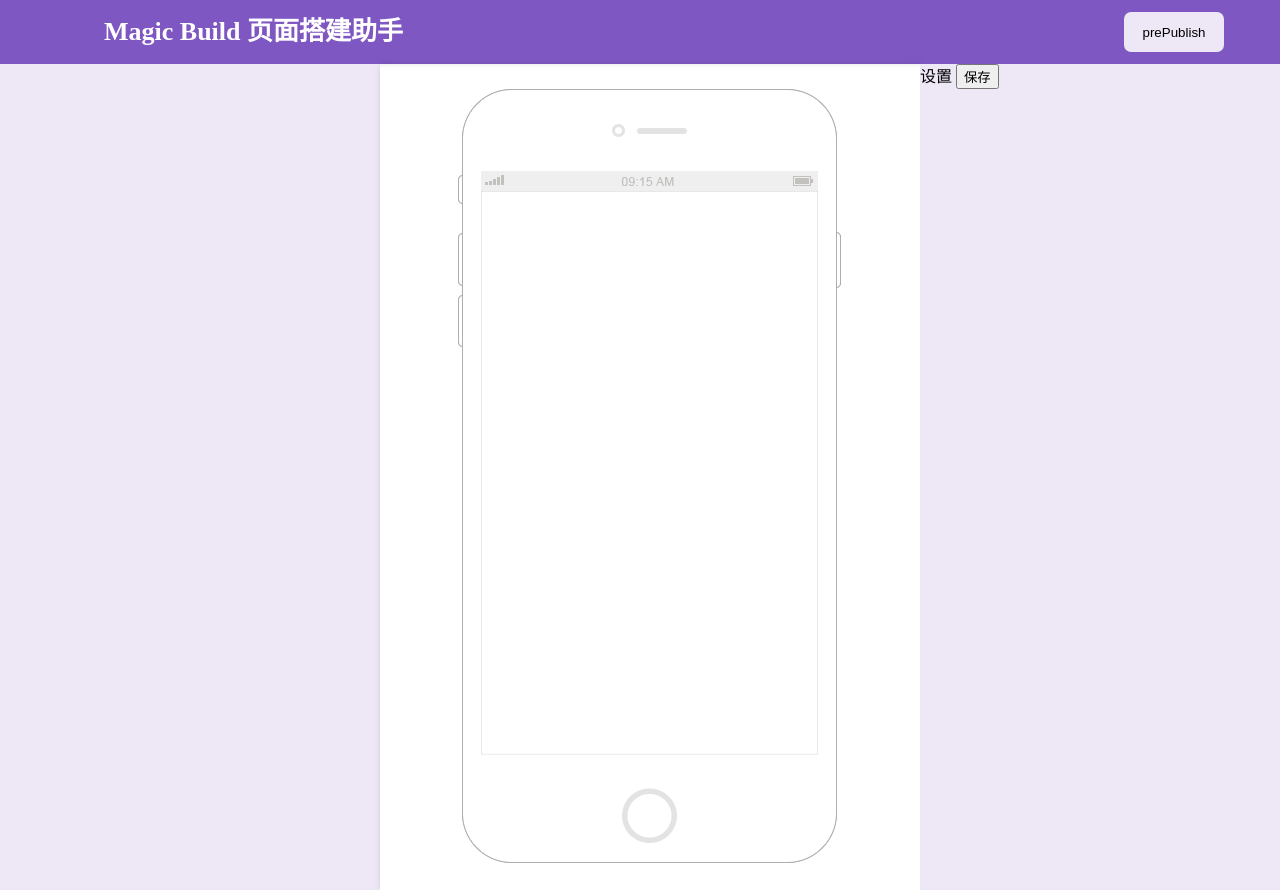
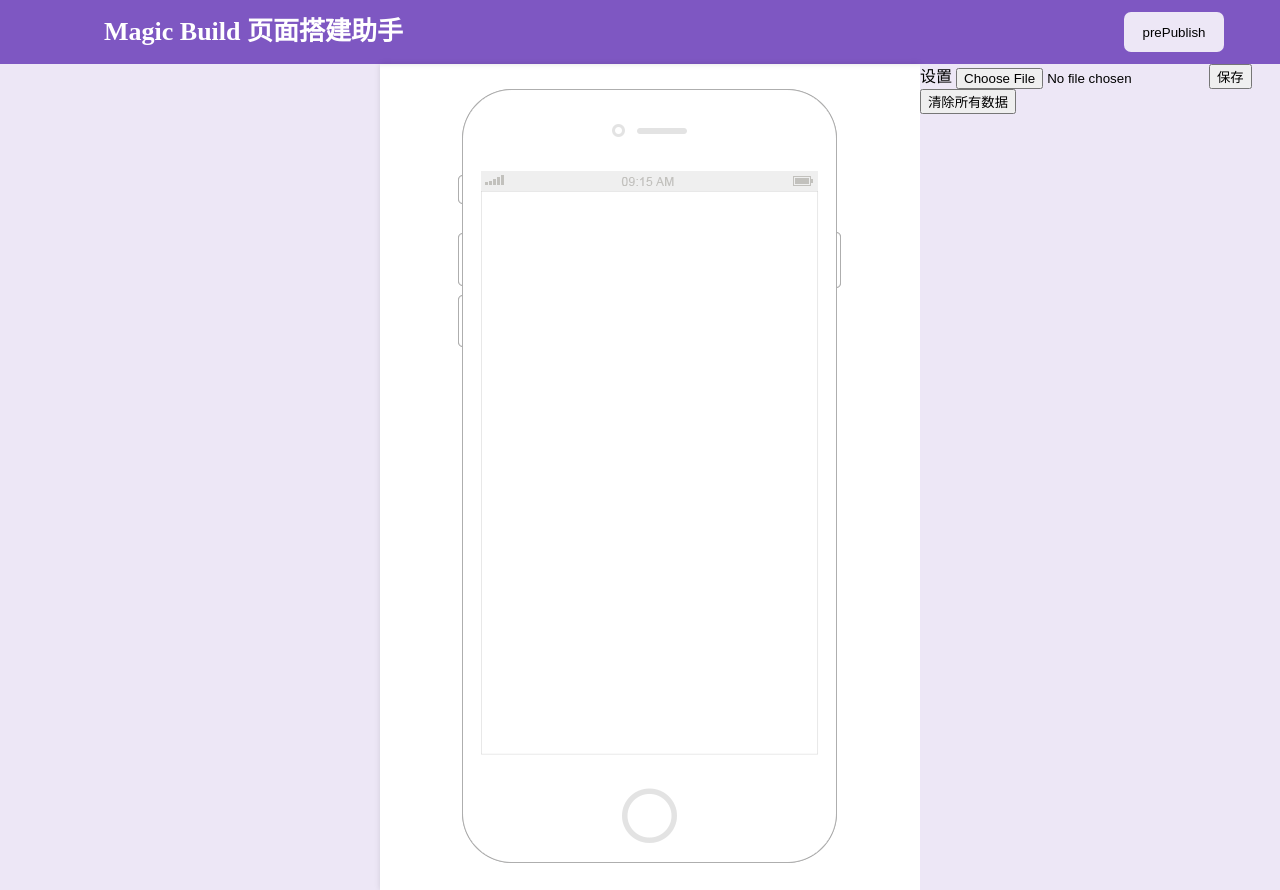
Before and after one commit to MullinsFan/magic-build, a Vue app: page / in a window 1280 px wide. Built offline with nearby package versions, Linux system fonts and the light colour scheme.

Commit message:
不同组件的不同数据存储

```diff
--- a/src/components/preview.vue
+++ b/src/components/preview.vue
@@ -97,10 +97,11 @@ export default {
       let index = this.findIndex(e.target)
       let name = this.pageData.preComponentList[index].name
       let id = this.pageData.preComponentList[index].id
-      this.setCurrentComponent({ index, name })
+      this.setCurrentComponent({ index, name, id })
       //引入组件相应的schema文件,存入本地
       this.schemaData = require('./modules/' + name + '/' + name + 'schema.json')
-      localStorage.setItem(`'${name}'`, JSON.stringify(this.schemaData))
+      localStorage.setItem(`'${name}'` + id , JSON.stringify(this.schemaData))
+      //触发show
     },
     //递归查找index
     findIndex(element) {
--- a/src/components/setting.vue
+++ b/src/components/setting.vue
@@ -1,11 +1,12 @@
 <template>
   <div class="wrap">设置
+
     <div v-if = "show">
       <ul class="data">
         <li v-for="(item,index) in result" :key="index">
           <label>{{ item.title }}:</label>
           <input v-model="item.val" placeholder="请填写" v-if="!item.items">
-          <table v-if="item.items">
+          <table v-if = "item.items">
               <tr>
                 <th v-for="secItem in item.items.properties" @lick="addItems" >
                 {{ secItem.title }}
@@ -14,17 +15,20 @@
 
               <tr v-for="(secs,index) in secRes" :key="index">
                 <td v-for="(secitem,index) in secs" :key="index">
-                  <input v-model="secitem.val" placeholder="请填写" v-if="!secitem.items">
+                  <input v-model="secitem.val" placeholder="请填写" >
+                  <!-- <input v-model="secitem.val" placeholder="请填写" v-if="!secitem.items"> -->
                 </td>
               </tr>
 
               <i class="iconfont add" @click="addItems" >&#xe602;</i>
+              <i class="iconfont del" @click="delItems" >&#xe612;</i>
             </table>
         </li>
       </ul>
     </div>
-
+    <input type="file" name="">
     <button @click="handleSubmit">保存</button>
+    <button @click="clearData">清除所有数据</button>
   </div>
 </template>
 
@@ -71,7 +75,8 @@ export default {
       once: true,
       secRes: [],
       secItems: [],
-      count: null,
+      count: {},//存储不同组件的count
+      id: null,
     };
   },
   computed: {
@@ -85,50 +90,63 @@ export default {
       return this.pageData.preComponentList[index].data;
     },
     show() {
-      console.log("show")
       const vm = this
       let name = vm.currentComponent.name
+      vm.id = vm.currentComponent.id
       //取出本地存储的组件相应的shcema文件
-      let res = JSON.parse(localStorage.getItem(`'${name}'`))
+      let res = JSON.parse(localStorage.getItem(`'${name}'` + vm.id))
       if(res == null) return false
-      console.log("show========")
-      localStorage.setItem(`'${name}'`, JSON.stringify(res))
+      // localStorage.setItem(`'${name}'` + id, JSON.stringify(res))
+
       vm.result = res.properties
-      if(vm.once) {
+      vm.showTable()
+
+      return true
+    },
+  },
+  methods: {
+    ...mapActions([
+      'setComponentsData'
+    ]),
+    showTable() {
+      const vm = this
       for(let x in vm.result) {
         if(vm.result[x].type === "array") {
           //将二级数据转换成数组
           let sec = vm.result[x].items.properties
-            vm.count = vm.result[x].minItems
+          let id = vm.id
+          if(vm.count[id] === undefined) {
+            vm.count[id] = vm.result[x].minItems
+          }
+          vm.secItems = []
+          vm.secRes = []
           for(let y in sec) {
             let item = cloneDeep(sec[y])
             vm.secItems.push(item)
           }
-            for(let m = 0; m < vm.count ; m++) {
+          for(let m = 0; m < vm.count[id] ; m++) {
             let secItems = cloneDeep(vm.secItems)
             vm.secRes.push(secItems)
           }
         }
       }
-        vm.once = false
-      }
-
-      return true
+    },
+    delItems() {
+      const vm = this
+      let id = vm.id
+      if(vm.count[id] > 1) {
+        vm.count[id] = vm.count[id] - 1
+        vm.showTable()
       }
     },
-  methods: {
-    ...mapActions([
-      'setComponentsData'
-    ]),
     addItems() {
-
       const vm = this
-      vm.count = vm.count + 1
-      vm.secRes = []
-      for(let m = 0; m < vm.count ; m++) {
-        let secItems = cloneDeep(vm.secItems)
-        vm.secRes.push(secItems)
-      }
+      let id = vm.id
+        vm.count[id] = vm.count[id] + 1
+        vm.showTable()
+    },
+    clearData() {
+      localStorage.clear()
     },
     handleSubmit() {
       const vm = this
@@ -171,12 +189,12 @@ export default {
 
 <style lang="less" scoped>
 @font-face {
-  font-family: 'iconfont';  /* project id 487135 */
-  src: url('//at.alicdn.com/t/font_487135_jh39b4ymp3xlayvi.eot');
-  src: url('//at.alicdn.com/t/font_487135_jh39b4ymp3xlayvi.eot?#iefix') format('embedded-opentype'),
-  url('//at.alicdn.com/t/font_487135_jh39b4ymp3xlayvi.woff') format('woff'),
-  url('//at.alicdn.com/t/font_487135_jh39b4ymp3xlayvi.ttf') format('truetype'),
-  url('//at.alicdn.com/t/font_487135_jh39b4ymp3xlayvi.svg#iconfont') format('svg');
+  font-family: 'iconfont';  /* project id 487523 */
+  src: url('//at.alicdn.com/t/font_487523_v2i1buhqm730udi.eot');
+  src: url('//at.alicdn.com/t/font_487523_v2i1buhqm730udi.eot?#iefix') format('embedded-opentype'),
+  url('//at.alicdn.com/t/font_487523_v2i1buhqm730udi.woff') format('woff'),
+  url('//at.alicdn.com/t/font_487523_v2i1buhqm730udi.ttf') format('truetype'),
+  url('//at.alicdn.com/t/font_487523_v2i1buhqm730udi.svg#iconfont') format('svg');
 }
 .iconfont{
   font-family: "iconfont" !important;
@@ -215,8 +233,14 @@ export default {
   //添加定位
   .add {
     position: relative;
-    left: 50%;
+    left: 30%;
     top: -4px;
+    cursor: pointer;
+  }
+  .del {
+    position: relative;
+    left: 70%;
+    top: -2px;
     cursor: pointer;
   }
 }
```
Lines whose indentation alone changed are shown as unchanged.
